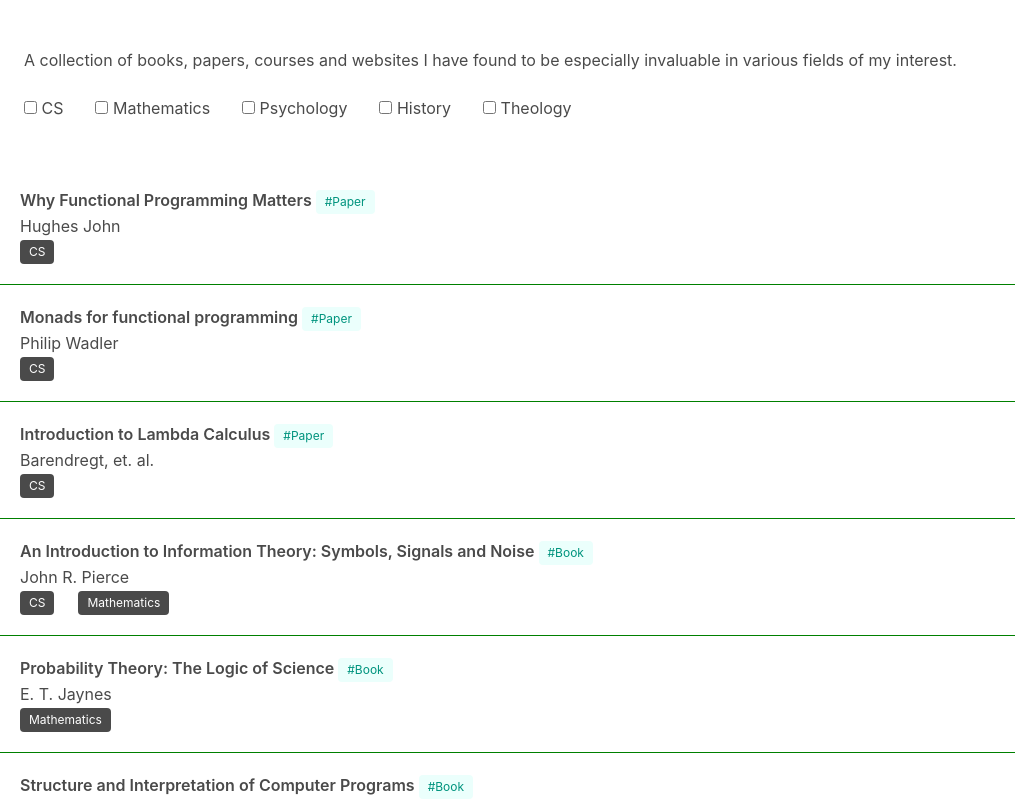
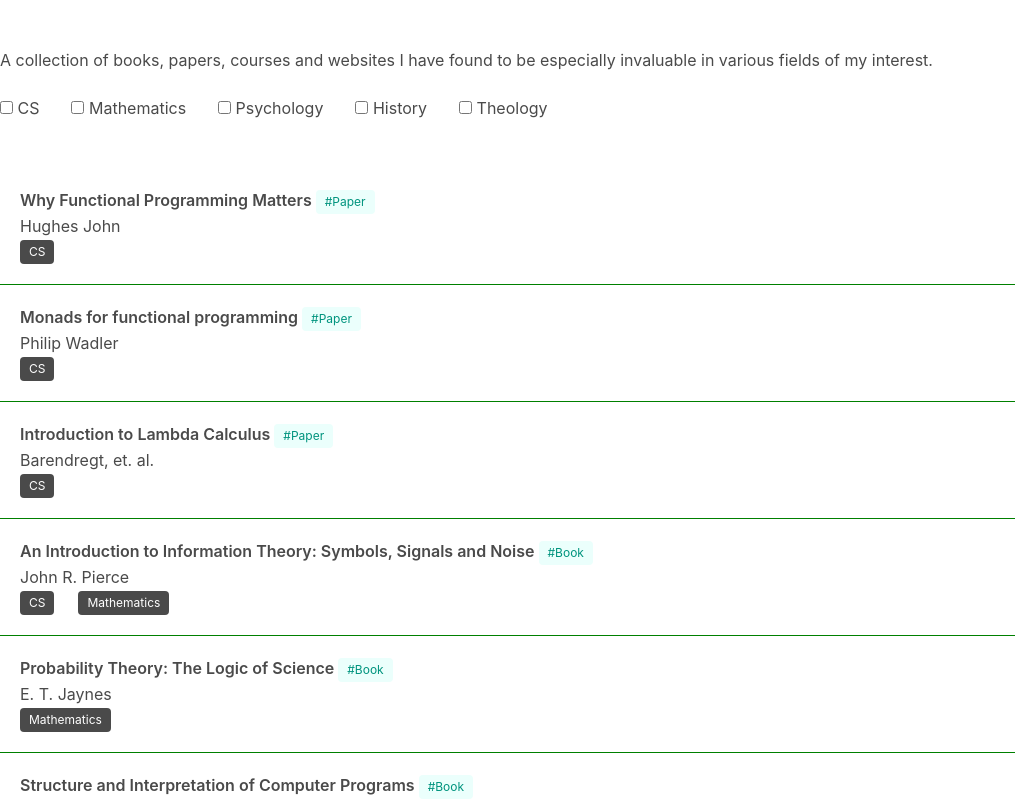
Before and after one commit to davidahmed/personal-homepage, a Vue app: page / in a window 1280 px wide. Shown: the top 800 px of the page, without its empty margins (0-1015 px from the left). Built offline with nearby package versions, Linux system fonts and the light colour scheme.

Commit message:
Removed default Bulma padding from the top section

```diff
--- a/src/components/Library.vue
+++ b/src/components/Library.vue
@@ -59,6 +59,9 @@ export default {
 
 <!-- Add "scoped" attribute to limit CSS to this component only -->
 <style scoped>
+.section {
+  padding-left:0px;
+}
 h3 {
   margin: 40px 0 0;
 }
```
